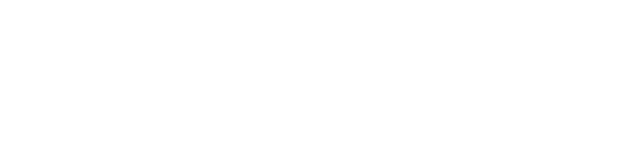
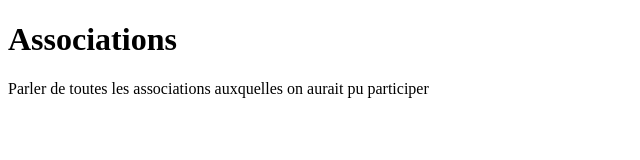
Before and after one commit to Dev4Emmatig/mon-cv, a plain HTML site: page index.html in a window 1280 px wide. Shown: the whole page, without its empty margins (0-640 px from the left). Drawn offline with Linux system fonts and the light colour scheme.

Commit message:
mise en place de la section associations

```diff
--- a/index.html
+++ b/index.html
@@ -6,6 +6,7 @@
     <title>Document</title>
 </head>
 <body>
-
+    <h1>Associations</h1>
+        Parler de toutes les associations auxquelles on aurait pu participer
 </body>
 </html>
```
